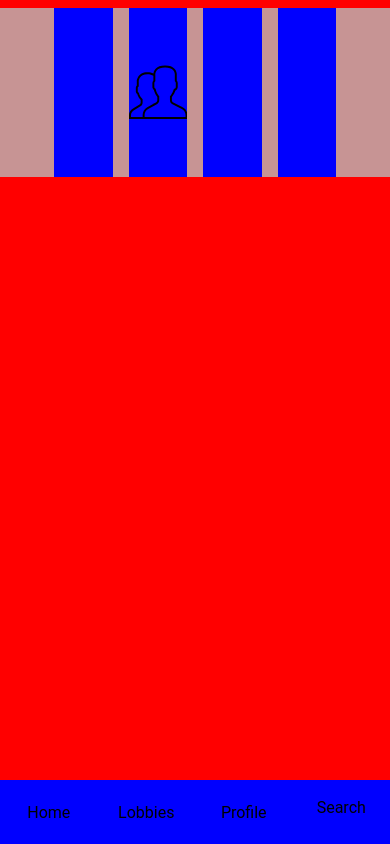
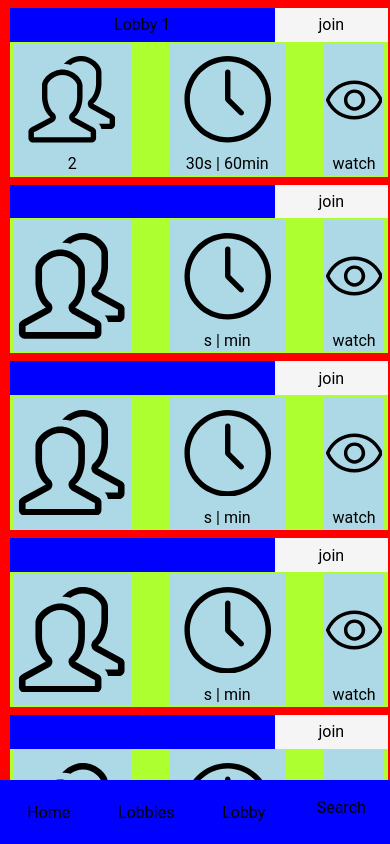
Before and after one commit to suku60/ekirts_frontend, a React (Create React App) app: page /lobbies in a window 390 px wide. Built offline with nearby package versions, Linux system fonts and the light colour scheme; a web font is replaced by a local one.

Commit message:
imported new svg. Lobby container added, and Lobby component changed to LobbyCard.

```diff
--- a/src/App.js
+++ b/src/App.js
@@ -4,7 +4,7 @@ import { BrowserRouter, Route, Routes } from 'react-router-dom';
 
 import Lobbies from './Containers/Lobbies/Lobbies';
 import Home from './Containers/Home/Home';
-import Profile from './Containers/Profile/Profile';
+import Lobby from './Containers/Lobby/Lobby';
 import Search from './Containers/Search/Search';
 
 import Sidebar from './Components/Sidebar/Sidebar';
@@ -24,8 +24,8 @@ function App() {
         path: "/lobbies"
         },
         {zIndex: "2",
-        name: "Profile",
-        path: "/profile/:id"
+        name: "Lobby",
+        path: "/Lobby/:id"
         },
         {zIndex: "1",
         name: "Search",
@@ -36,7 +36,7 @@ function App() {
           <Route path="*" element={<Home/>}/>
           <Route path="/" element={<Home/>}/>
           <Route path="/lobbies" element={<Lobbies/>}/>
-          <Route path="/profile/:id" element={<Profile/>}/>
+          <Route path="/Lobby/:id" element={<Lobby/>}/>
           <Route path="/search" element={<Search/>}/>
 
         </Routes>
--- a/src/Components/Lobby/Lobby.css
+++ /dev/null
@@ -1,43 +0,0 @@
-.box_lobby_card {
-    background-color: hsl(0, 0%, 73%, .8);
-
-    height: 20%;
-    width: 100%;
-
-    display: flex;
-    flex-direction: row;
-    justify-content: center;
-    align-items: center;
-}
-
-.box_lobby_card:first-child {
-    margin-top: 5%;
-}
-
-.lobby_data {
-    background-color: blue;
-
-    height: 100%;
-    width: 15%;
-
-    margin-inline: .5em;
-}
-
-/* 1200PX WIDTH SCREEN ADAPTIVE MEDIA */
-
-@media screen and (max-width: 1200px) {
-}
-
-/* 500PX WIDTH SCREEN ADAPTIVE MEDIA */
-
-@media screen and (max-width: 600px) {
-
-    .box_lobby_card:first-child {
-        margin-top: 2%;
-    }
-}
-
-/* 360PX WIDTH SCREEN ADAPTIVE MEDIA */
-
-@media screen and (max-width: 500px) {
-  }
--- a/src/Components/Lobby/Lobby.jsx
+++ /dev/null
@@ -1,38 +0,0 @@
-import React, {useEffect, useState} from 'react';
-import './Lobby.css';
-
-import {ReactComponent as PrivateSvg} from '../../assets/svg/private.svg'
-import {ReactComponent as PlayersSvg} from '../../assets/svg/players.svg'
-import {ReactComponent as JoinBtnSvg} from '../../assets/svg/join.svg'
-import {ReactComponent as EyeSvg} from '../../assets/svg/eye.svg'
-
-const Lobby = (props) => {
-
-
-
-  return (
-    <div className="box_lobby_card">
-      <div className="lobby_data centered_content">
-
-      </div>
-      <div className="lobby_data centered_content">
-        <PlayersSvg/>
-
-      </div>
-      <div className="lobby_data centered_content">
-
-      </div>
-      <div className="lobby_data centered_content">
-
-      </div>
-    </div>
-  )
-}
-
-// id
-// lobbyName
-// turnSecondsTimer
-// gameMaxMinutesTimer
-// playersSize
-
-export default Lobby;
--- /dev/null
+++ b/src/Components/LobbyCard/LobbyCard.css
@@ -0,0 +1,140 @@
+svg {
+
+    height: 100%;
+    width: 100%;
+    margin: 15%;
+}
+.box_lobby_card {
+    background-color: hsl(0, 0%, 73%, .8);
+
+    height: 20%;
+    width: 97%;
+
+    display: flex;
+    flex-direction: row;
+    justify-content: center;
+    align-items: center;
+
+    margin-block: .5em;
+    margin-left: 2.5%;
+}
+
+.box_lobby_card:first-child {
+    margin-top: 5%;
+}
+
+.lobby_card_name, .lobby_card_data {
+
+    height: 100%;
+    margin-inline: .5em;
+
+}
+
+.lobby_card_name {
+    background-color: green;
+
+    width: 33%;
+}
+
+.lobby_card_data {
+    background-color: greenyellow;
+
+    width: 58%;
+
+
+    display: flex;
+    flex-direction: row;
+    justify-content: space-between;
+    align-items: center;
+
+}
+
+.lobby_name {
+    background-color: blue;
+
+    height: 15%;
+    width: 100%;
+
+}
+
+.temporary_join_btn {
+    background-color: whitesmoke;
+    height: 15%;
+    width: 100%;
+
+    cursor: pointer;
+
+}
+
+.lobby_data {
+    background-color: lightblue;
+
+    overflow: hidden;
+
+    height: 95%;
+    width: 30%;
+
+    margin-inline: 1%;
+    padding: .5%;
+}
+
+.lobby_data:last-child {
+    width: 15%;
+}
+
+/* 800PX WIDTH SCREEN ADAPTIVE MEDIA */
+
+@media screen and (max-width: 800px) {
+    svg {
+        margin: 10%;
+    }
+
+    .box_lobby_card {
+        flex-direction: column;
+    }
+
+    .box_lobby_card:first-child {
+        margin-top: 2%;
+    }
+
+    .lobby_card_name, .lobby_card_data {
+
+        width: 100%;
+        margin-inline: .5em;
+
+    }
+
+    .lobby_card_name {
+        height: 20%;
+        flex-direction: row;
+        align-items: flex-start;
+    }
+
+    .lobby_card_data {
+        height: 80%;
+    }
+
+    .lobby_name {
+        height: 100%;
+        width: 70%;
+
+    }
+
+    .temporary_join_btn {
+        height: 100%;
+        width: 30%;
+
+        cursor: pointer;
+
+    }
+}
+
+/* 500PX WIDTH SCREEN ADAPTIVE MEDIA */
+
+@media screen and (max-width: 600px) {
+}
+
+/* 360PX WIDTH SCREEN ADAPTIVE MEDIA */
+
+@media screen and (max-width: 500px) {
+  }
--- /dev/null
+++ b/src/Components/LobbyCard/LobbyCard.jsx
@@ -0,0 +1,42 @@
+import React, {useEffect, useState} from 'react';
+import './LobbyCard.css';
+
+import {ReactComponent as PrivateSvg} from '../../assets/svg/private.svg'
+import {ReactComponent as PlayersSvg} from '../../assets/svg/players.svg'
+import {ReactComponent as TimerSvg} from '../../assets/svg/clock.svg'
+import {ReactComponent as JoinBtnSvg} from '../../assets/svg/join.svg'
+import {ReactComponent as EyeSvg} from '../../assets/svg/eye.svg'
+
+const LobbyCard = (props) => {
+
+
+
+  return (
+    <div className="box_lobby_card" key={props.id}>
+      <div className="lobby_card_name centered_content">
+        <div className="lobby_name centered_content">
+          {props.lobbyName}
+        </div>
+        <div className="temporary_join_btn centered_content">
+          join
+        </div>
+      </div>
+      <div className="lobby_card_data centered_content">
+        <div className="lobby_data centered_content">
+          <PlayersSvg/>
+          {props.playersSize}
+        </div>
+        <div className="lobby_data centered_content">
+          <TimerSvg/>
+          {props.turnSecondsTimer}s | {props.gameMaxMinutesTimer}min
+        </div>
+        <div className="lobby_data centered_content">
+          <EyeSvg/>
+          watch
+        </div>
+      </div>
+    </div>
+  )
+}
+
+export default LobbyCard;
--- a/src/Containers/Lobbies/Lobbies.jsx
+++ b/src/Containers/Lobbies/Lobbies.jsx
@@ -4,7 +4,7 @@ import axios from 'axios';
 
 import './Lobbies.css';
 import { getValue } from '@testing-library/user-event/dist/utils';
-import Lobby from '../../Components/Lobby/Lobby';
+import Lobby from '../../Components/LobbyCard/LobbyCard';
 
 const Lobbies = () => {
 
@@ -54,7 +54,20 @@ const Lobbies = () => {
     <div className="box_basic_container Lobbies" id='animItemFallingFromTop'>
       <Notification notificationDisplay={notificationDisplay} customMsg={customMsg}/>
       <div className="board">
+        <Lobby
+        id="2"
+        lobbyName="Lobby 1"
+        playersSize="2"
+        turnSecondsTimer="30"
+        gameMaxMinutesTimer="60"
+        />
         <Lobby/>
+        <Lobby/>
+        <Lobby/>
+        <Lobby/>
+        <Lobby/>
+        <Lobby/>
+
       </div>
     </div>
   )
--- /dev/null
+++ b/src/Containers/Lobby/Lobby.jsx
@@ -0,0 +1,15 @@
+import React from 'react';
+import './Lobby.css';
+
+const Lobby = () => {
+
+
+  return (
+    <div className="box_basic_container Lobby" id='animItemFallingFromTop'>
+      <div className="board">
+      </div>
+    </div>
+  )
+}
+
+export default Lobby;
--- a/src/Containers/Profile/Profile.jsx
+++ /dev/null
@@ -1,15 +0,0 @@
-import React from 'react';
-import './Profile.css';
-
-const Profile = () => {
-
-
-  return (
-    <div className="box_basic_container profile" id='animItemFallingFromTop'>
-      <div className="board">
-      </div>
-    </div>
-  )
-}
-
-export default Profile;
--- a/src/redux/reducers/index.js
+++ b/src/redux/reducers/index.js
@@ -1,12 +1,12 @@
 import {combineReducers} from 'redux';
 
 import passport from './loginData-reducer';
-import profileData from './profileData-reducer';
+import LobbyData from './LobbyData-reducer';
 
 const rootReducer = combineReducers({
 
     passport,
-    profileData
+    LobbyData
 
 });
 
--- a/src/redux/reducers/profileData-reducer.js
+++ b/src/redux/reducers/profileData-reducer.js
@@ -9,7 +9,7 @@ const initialState = {
     answer:{}
 };
 
-const profileDataReducer = (state = initialState, action) => {
+const LobbyDataReducer = (state = initialState, action) => {
     switch(action.type){
         case SELECT_POST :
             return {...state, post: action.payload};
@@ -24,4 +24,4 @@ const profileDataReducer = (state = initialState, action) => {
     }
 }
 
-export default profileDataReducer;
+export default LobbyDataReducer;
--- a/src/redux/store.js
+++ b/src/redux/store.js
@@ -4,12 +4,12 @@ import { save, load } from "redux-localstorage-simple";
 import reducer from './reducers';
 
 const createStoreWithMiddleware = applyMiddleware(
-    save({ states: ['passport', 'profileData'] })
+    save({ states: ['passport', 'LobbyData'] })
 )(configureStore);
 
 const store = createStoreWithMiddleware(
     reducer,
-    load({ states: ['passport', 'profileData'] }),
+    load({ states: ['passport', 'LobbyData'] }),
     window.__REDUX_DEVTOOLS_EXTENSION__ && window.__REDUX_DEVTOOLS_EXTENSION__({
         trace: true,
     })
```
Also changed, not shown: src/Containers/Lobby/Lobby.css (added), src/assets/svg/clock.svg (added), src/assets/svg/players.svg.
